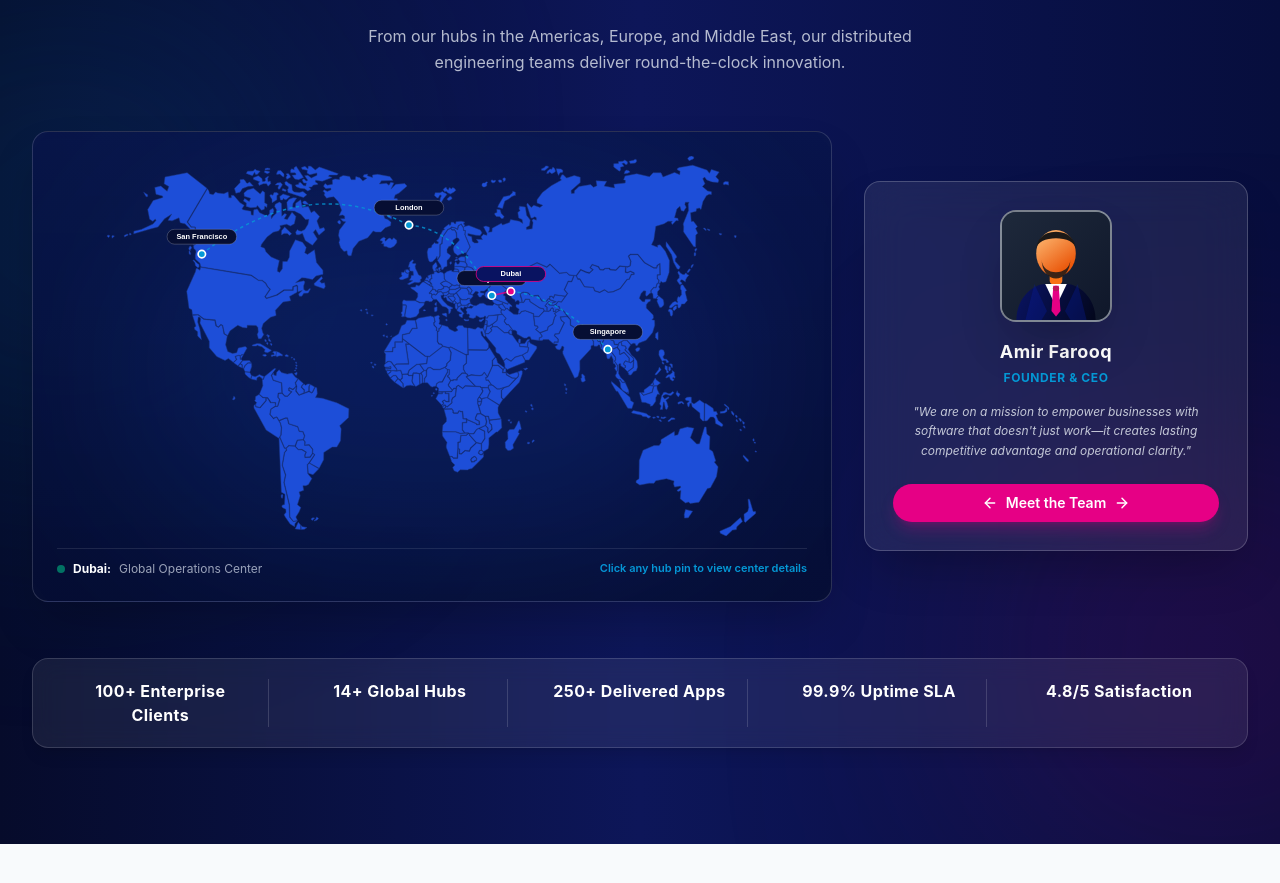
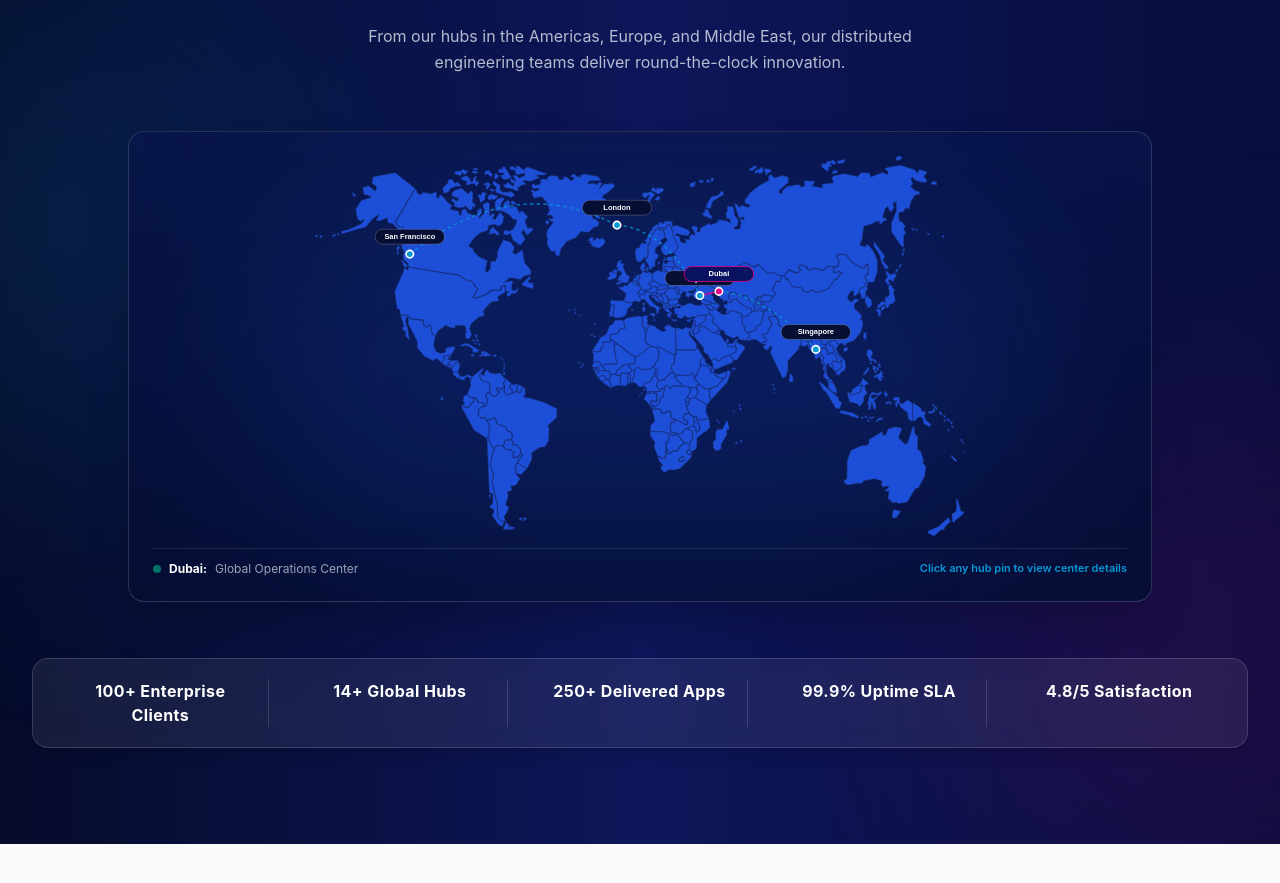
Before and after one commit to BackershanT/alamir-tech, a Next.js app: page / in a window 1280 px wide. Shown: the part 3746-4629 px from the top of the page. Built offline with nearby package versions, Linux system fonts and the light colour scheme.

Commit message:
refactor: remove CEO card component from UI and codebase per request

```diff
--- a/app/globals.compiled.css
+++ b/app/globals.compiled.css
@@ -29,6 +29,7 @@
     --container-xl: 36rem;
     --container-2xl: 42rem;
     --container-3xl: 48rem;
+    --container-5xl: 64rem;
     --container-7xl: 80rem;
     --text-xs: 0.75rem;
     --text-xs--line-height: calc(1 / 0.75);
@@ -384,9 +385,6 @@
   .h-20 {
     height: calc(var(--spacing) * 20);
   }
-  .h-24 {
-    height: calc(var(--spacing) * 24);
-  }
   .h-44 {
     height: calc(var(--spacing) * 44);
   }
@@ -462,9 +460,6 @@
   .w-16 {
     width: calc(var(--spacing) * 16);
   }
-  .w-24 {
-    width: calc(var(--spacing) * 24);
-  }
   .w-44 {
     width: calc(var(--spacing) * 44);
   }
@@ -494,6 +489,9 @@
   }
   .max-w-3xl {
     max-width: var(--container-3xl);
+  }
+  .max-w-5xl {
+    max-width: var(--container-5xl);
   }
   .max-w-7xl {
     max-width: var(--container-7xl);
@@ -810,22 +808,10 @@
       border-color: color-mix(in oklab, var(--color-white) 15%, transparent);
     }
   }
-  .border-white\/20 {
-    border-color: color-mix(in srgb, #fff 20%, transparent);
-    @supports (color: color-mix(in lab, red, red)) {
-      border-color: color-mix(in oklab, var(--color-white) 20%, transparent);
-    }
-  }
   .border-white\/30 {
     border-color: color-mix(in srgb, #fff 30%, transparent);
     @supports (color: color-mix(in lab, red, red)) {
       border-color: color-mix(in oklab, var(--color-white) 30%, transparent);
-    }
-  }
-  .border-white\/40 {
-    border-color: color-mix(in srgb, #fff 40%, transparent);
-    @supports (color: color-mix(in lab, red, red)) {
-      border-color: color-mix(in oklab, var(--color-white) 40%, transparent);
     }
   }
   .border-t-\[\#0599D6\] {
@@ -1038,10 +1024,6 @@
   .bg-gradient-to-tr {
     --tw-gradient-position: to top right in oklab;
     background-image: linear-gradient(var(--tw-gradient-stops));
-  }
-  .from-\[\#1E293B\] {
-    --tw-gradient-from: #1E293B;
-    --tw-gradient-stops: var(--tw-gradient-via-stops, var(--tw-gradient-position), var(--tw-gradient-from) var(--tw-gradient-from-position), var(--tw-gradient-to) var(--tw-gradient-to-position));
   }
   .from-\[\#060b2b\] {
     --tw-gradient-from: #060b2b;
@@ -1096,10 +1078,6 @@
     --tw-gradient-to: #040826;
     --tw-gradient-stops: var(--tw-gradient-via-stops, var(--tw-gradient-position), var(--tw-gradient-from) var(--tw-gradient-from-position), var(--tw-gradient-to) var(--tw-gradient-to-position));
   }
-  .to-\[\#334155\] {
-    --tw-gradient-to: #334155;
-    --tw-gradient-stops: var(--tw-gradient-via-stops, var(--tw-gradient-position), var(--tw-gradient-from) var(--tw-gradient-from-position), var(--tw-gradient-to) var(--tw-gradient-to-position));
-  }
   .to-brand-pink\/20 {
     --tw-gradient-to: color-mix(in srgb, #E60085 20%, transparent);
     @supports (color: color-mix(in lab, red, red)) {
@@ -1109,9 +1087,6 @@
   }
   .object-contain {
     object-fit: contain;
-  }
-  .object-cover {
-    object-fit: cover;
   }
   .object-left {
     object-position: left;
@@ -1378,12 +1353,6 @@
       color: color-mix(in oklab, var(--color-brand-border) 80%, transparent);
     }
   }
-  .text-brand-border\/85 {
-    color: color-mix(in srgb, #E0E5EF 85%, transparent);
-    @supports (color: color-mix(in lab, red, red)) {
-      color: color-mix(in oklab, var(--color-brand-border) 85%, transparent);
-    }
-  }
   .text-brand-border\/90 {
     color: color-mix(in srgb, #E0E5EF 90%, transparent);
     @supports (color: color-mix(in lab, red, red)) {
@@ -1440,9 +1409,6 @@
   }
   .uppercase {
     text-transform: uppercase;
-  }
-  .italic {
-    font-style: italic;
   }
   .underline {
     text-decoration-line: underline;
@@ -1537,11 +1503,6 @@
   }
   .backdrop-blur-md {
     --tw-backdrop-blur: blur(var(--blur-md));
-    -webkit-backdrop-filter: var(--tw-backdrop-blur,) var(--tw-backdrop-brightness,) var(--tw-backdrop-contrast,) var(--tw-backdrop-grayscale,) var(--tw-backdrop-hue-rotate,) var(--tw-backdrop-invert,) var(--tw-backdrop-opacity,) var(--tw-backdrop-saturate,) var(--tw-backdrop-sepia,);
-    backdrop-filter: var(--tw-backdrop-blur,) var(--tw-backdrop-brightness,) var(--tw-backdrop-contrast,) var(--tw-backdrop-grayscale,) var(--tw-backdrop-hue-rotate,) var(--tw-backdrop-invert,) var(--tw-backdrop-opacity,) var(--tw-backdrop-saturate,) var(--tw-backdrop-sepia,);
-  }
-  .backdrop-blur-xl {
-    --tw-backdrop-blur: blur(var(--blur-xl));
     -webkit-backdrop-filter: var(--tw-backdrop-blur,) var(--tw-backdrop-brightness,) var(--tw-backdrop-contrast,) var(--tw-backdrop-grayscale,) var(--tw-backdrop-hue-rotate,) var(--tw-backdrop-invert,) var(--tw-backdrop-opacity,) var(--tw-backdrop-saturate,) var(--tw-backdrop-sepia,);
     backdrop-filter: var(--tw-backdrop-blur,) var(--tw-backdrop-brightness,) var(--tw-backdrop-contrast,) var(--tw-backdrop-grayscale,) var(--tw-backdrop-hue-rotate,) var(--tw-backdrop-invert,) var(--tw-backdrop-opacity,) var(--tw-backdrop-saturate,) var(--tw-backdrop-sepia,);
   }
@@ -1666,14 +1627,6 @@
     .hover\:border-brand-cyan:hover {
       border-color: var(--color-brand-cyan);
     }
-    .hover\:border-brand-pink\/40:hover {
-      border-color: color-mix(in srgb, #E60085 40%, transparent);
-    }
-    @supports (color: color-mix(in lab, red, red)) {
-      .hover\:border-brand-pink\/40:hover {
-        border-color: color-mix(in oklab, var(--color-brand-pink) 40%, transparent);
-      }
-    }
     .hover\:border-emerald-500:hover {
       border-color: var(--color-emerald-500);
     }
@@ -1746,17 +1699,11 @@
     .sm\:h-11 {
       height: calc(var(--spacing) * 11);
     }
-    .sm\:h-28 {
-      height: calc(var(--spacing) * 28);
-    }
     .sm\:h-60 {
       height: calc(var(--spacing) * 60);
     }
     .sm\:w-4 {
       width: calc(var(--spacing) * 4);
-    }
-    .sm\:w-28 {
-      width: calc(var(--spacing) * 28);
     }
     .sm\:w-60 {
       width: calc(var(--spacing) * 60);
@@ -1789,9 +1736,6 @@
     .sm\:p-6 {
       padding: calc(var(--spacing) * 6);
     }
-    .sm\:p-7 {
-      padding: calc(var(--spacing) * 7);
-    }
     .sm\:p-10 {
       padding: calc(var(--spacing) * 10);
     }
@@ -1870,9 +1814,6 @@
     .lg\:col-span-2 {
       grid-column: span 2 / span 2;
     }
-    .lg\:col-span-4 {
-      grid-column: span 4 / span 4;
-    }
     .lg\:col-span-5 {
       grid-column: span 5 / span 5;
     }
@@ -1881,9 +1822,6 @@
     }
     .lg\:col-span-7 {
       grid-column: span 7 / span 7;
-    }
-    .lg\:col-span-8 {
-      grid-column: span 8 / span 8;
     }
     .lg\:grid-cols-5 {
       grid-template-columns: repeat(5, minmax(0, 1fr));
--- a/components/graphics/CeoAvatar.tsx
+++ /dev/null
@@ -1,66 +0,0 @@
-import React from "react";
-
-export function CeoAvatar() {
-  return (
-    <div className="relative w-24 h-24 sm:w-28 sm:h-28 rounded-2xl overflow-hidden bg-gradient-to-tr from-[#1E293B] to-[#334155] border-2 border-white/40 shadow-2xl flex items-center justify-center">
-      <svg
-        viewBox="0 0 120 120"
-        fill="none"
-        xmlns="http://www.w3.org/2000/svg"
-        className="w-full h-full object-cover"
-      >
-        <defs>
-          <linearGradient id="bgGrad" x1="0" y1="0" x2="120" y2="120" gradientUnits="userSpaceOnUse">
-            <stop stopColor="#1e293b" />
-            <stop offset="1" stopColor="#0f172a" />
-          </linearGradient>
-          <linearGradient id="skinGrad" x1="45" y1="20" x2="75" y2="60" gradientUnits="userSpaceOnUse">
-            <stop stopColor="#fdba74" />
-            <stop offset="1" stopColor="#ea580c" />
-          </linearGradient>
-          <linearGradient id="suitGrad" x1="20" y1="80" x2="100" y2="120" gradientUnits="userSpaceOnUse">
-            <stop stopColor="#091361" />
-            <stop offset="1" stopColor="#03071e" />
-          </linearGradient>
-        </defs>
-
-        <rect width="120" height="120" fill="url(#bgGrad)" />
-
-        {/* Neck */}
-        <rect x="53" y="60" width="14" height="20" fill="#f97316" rx="4" />
-
-        {/* Head */}
-        <ellipse cx="60" cy="46" rx="22" ry="26" fill="url(#skinGrad)" />
-
-        {/* Hair and Beard */}
-        <path
-          d="M38 42 C38 25 82 25 82 42 C82 32 75 22 60 22 C45 22 38 32 38 42 Z"
-          fill="#1c1917"
-        />
-        {/* Short styled beard */}
-        <path
-          d="M44 52 C44 72 76 72 76 52 C76 66 68 74 60 74 C52 74 44 66 44 52 Z"
-          fill="#1c1917"
-          opacity="0.85"
-        />
-
-        {/* Professional Suit Jacket */}
-        <path
-          d="M16 120 C16 94 36 80 48 80 L72 80 C84 80 104 94 104 120 Z"
-          fill="url(#suitGrad)"
-        />
-
-        {/* White Dress Shirt V-Neck */}
-        <path d="M48 80 L60 105 L72 80 Z" fill="#FFFFFF" />
-
-        {/* Crimson / Pink Silk Tie */}
-        <path d="M57 82 L63 82 L65 110 L60 116 L55 110 Z" fill="#E60085" />
-        <ellipse cx="60" cy="85" rx="3.5" ry="3" fill="#BE185D" />
-
-        {/* Suit Lapels */}
-        <path d="M36 80 L50 110 L44 120 L26 120 Z" fill="#091FA8" opacity="0.3" />
-        <path d="M84 80 L70 110 L76 120 L94 120 Z" fill="#091FA8" opacity="0.3" />
-      </svg>
-    </div>
-  );
-}
--- a/components/sections/ConnectedTeamSection.tsx
+++ b/components/sections/ConnectedTeamSection.tsx
@@ -1,7 +1,5 @@
 import React from "react";
 import { WorldMap } from "../graphics/WorldMap";
-import { CeoAvatar } from "../graphics/CeoAvatar";
-import { Button } from "../ui/Button";
 import { GLOBAL_TEAM_STATS } from "@/lib/services-data";
 
 export function ConnectedTeamSection() {
@@ -29,38 +27,9 @@ export function ConnectedTeamSection() {
           </p>
         </div>
 
-        {/* Map & Executive Card Grid */}
-        <div className="grid grid-cols-1 lg:grid-cols-12 gap-8 items-center">
-          {/* World Map: 8 Columns */}
-          <div className="lg:col-span-8">
-            <WorldMap />
-          </div>
-
-          {/* Executive Leadership Card: 4 Columns matching slice_5 */}
-          <div className="lg:col-span-4">
-            <div className="rounded-2xl bg-white/[0.08] border border-white/20 p-6 sm:p-7 backdrop-blur-xl shadow-2xl flex flex-col items-center text-center space-y-4 hover:border-brand-pink/40 transition-colors">
-              <CeoAvatar />
-
-              <div className="space-y-1">
-                <h3 className="text-lg font-bold text-white tracking-wide">
-                  Amir Farooq
-                </h3>
-                <div className="text-xs font-bold text-brand-cyan uppercase tracking-wider">
-                  Founder & CEO
-                </div>
-              </div>
-
-              <p className="text-xs text-brand-border/85 italic leading-relaxed">
-                "We are on a mission to empower businesses with software that doesn't just work—it creates lasting competitive advantage and operational clarity."
-              </p>
-
-              <div className="pt-2 w-full">
-                <Button href="#contact" variant="primary" size="sm" className="w-full">
-                  Meet the Team
-                </Button>
-              </div>
-            </div>
-          </div>
+        {/* Real Geographically Accurate World Map */}
+        <div className="w-full max-w-5xl mx-auto">
+          <WorldMap />
         </div>
 
         {/* Bottom Glassmorphic Stats Strip */}
```
